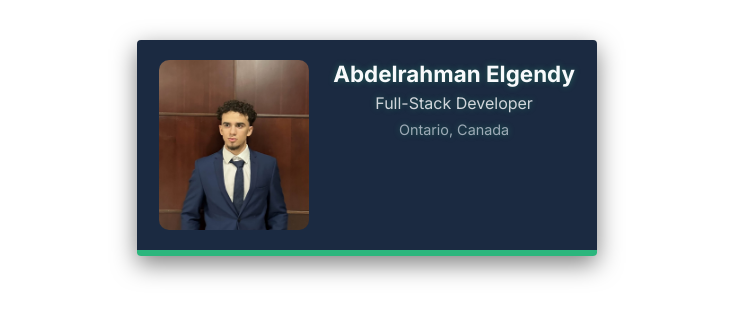
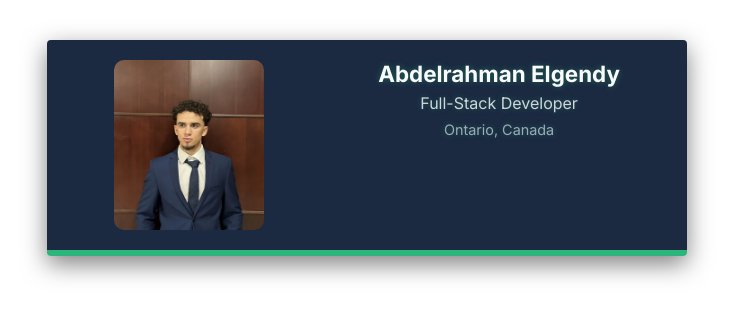
Before and after one commit to abdelelgendy/business-card, a plain HTML site: page index.html in a window 1280 px wide. Shown: the whole page, without its empty margins (273-1006 px from the left). Drawn offline with Linux system fonts and the light colour scheme.

Commit message:
Update styles.css

```diff
--- a/styles.css
+++ b/styles.css
@@ -11,8 +11,9 @@ body {
 }
 
 .card {
-    width: 90%;
-    max-width: 420px;
+    width: 50%;
+    max-width: 600px;
+    min-width: 300px;
     margin: 40px auto;
     padding: 20px;
     display: flex;
```
